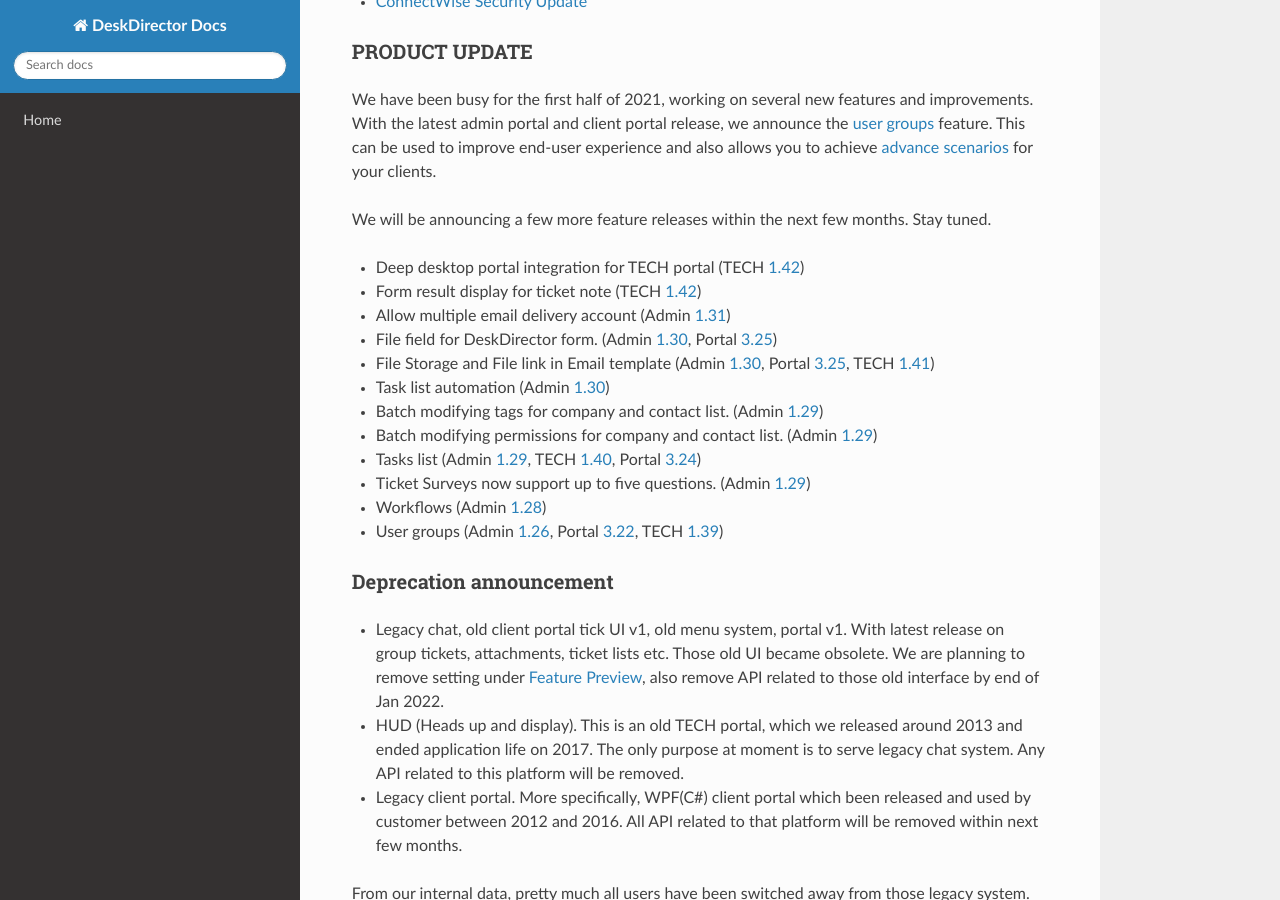
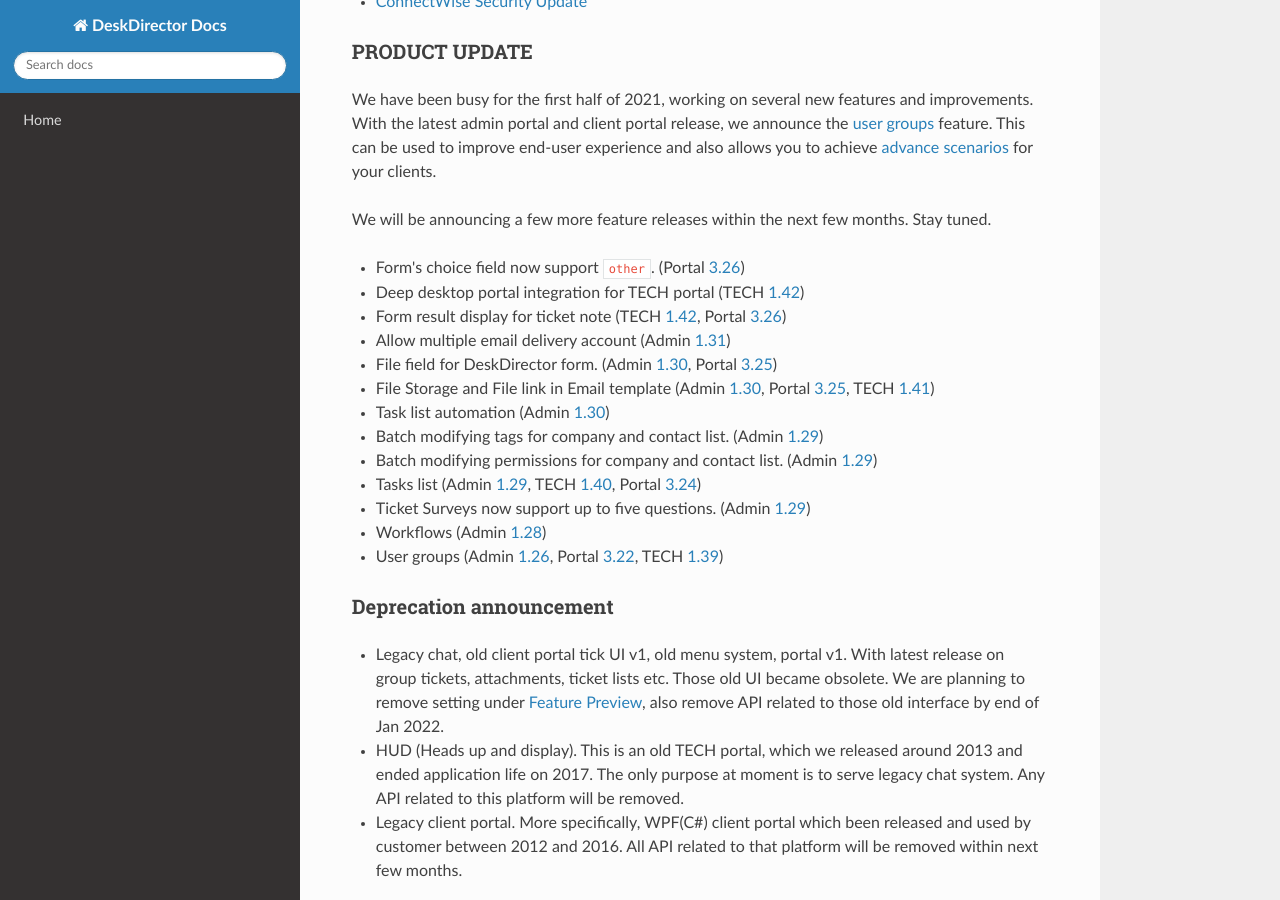
Before and after one commit to DeskDirector/docs, an MkDocs documentation site: the page built from docs/_contents/admin/home/announcement.md, in a window 1280 px wide and 900 px high, scrolled down 375 px. Built offline with MkDocs 1.6.1, drawn with Linux system fonts in a browser that asks for light colours; nearby versions of some CDN libraries; old or Windows-style settings are respelled for this version of MkDocs.

Commit message:
Update announcement.md

```diff
--- a/docs/_contents/admin/home/announcement.md
+++ b/docs/_contents/admin/home/announcement.md
@@ -13,8 +13,9 @@ We have been busy for the first half of 2021, working on several new features an
 
 We will be announcing a few more feature releases within the next few months. Stay tuned.
 
+* Form's choice field now support `other`. (Portal [3.26](/configs/release-notes/portal/v3.26))
 * Deep desktop portal integration for TECH portal (TECH [1.42](/configs/release-notes/tech/v1.42))
-* Form result display for ticket note (TECH [1.42](/configs/release-notes/tech/v1.42))
+* Form result display for ticket note (TECH [1.42](/configs/release-notes/tech/v1.42), Portal [3.26](/configs/release-notes/portal/v3.26))
 * Allow multiple email delivery account (Admin [1.31](/configs/release-notes/admin/v1.31.1))
 * File field for DeskDirector form. (Admin [1.30](/configs/release-notes/admin/v1.30.1), Portal [3.25](/configs/release-notes/portal/v3.25))
 * File Storage and File link in Email template (Admin [1.30](/configs/release-notes/admin/v1.30.1), Portal [3.25](/configs/release-notes/portal/v3.25), TECH [1.41](/configs/release-notes/tech/v1.41))
```
